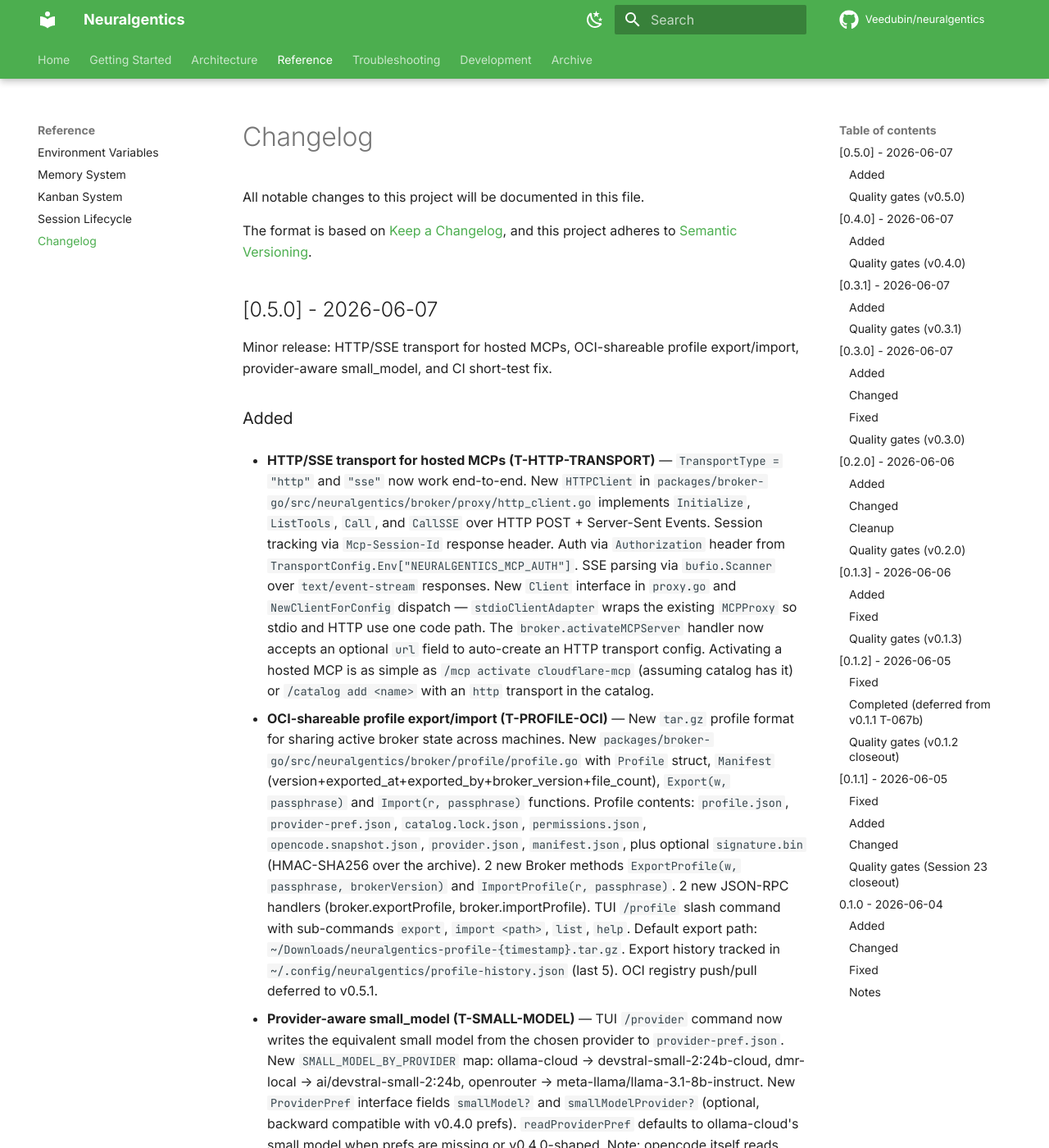
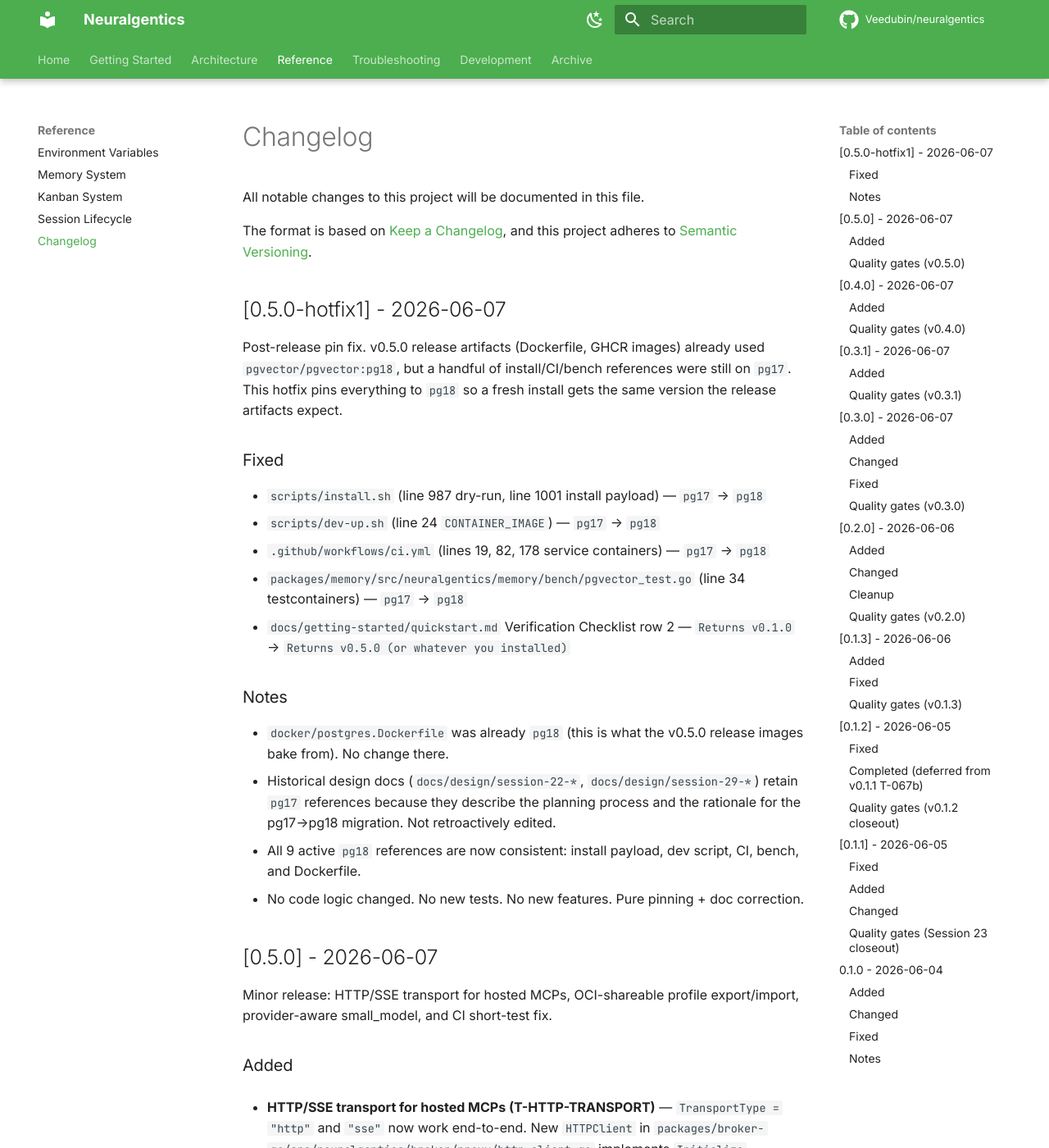
Before and after one commit to Veedubin/neuralgentics, an MkDocs documentation site: the page built from docs/changelog.md, in a window 1280 px wide and 1400 px high. Shown: the whole window at 82% size. Built offline with MkDocs 1.6.1 and Material for MkDocs 9.7.7, drawn with Linux system fonts in a browser that asks for light colours; comment, search, counter and statistics services are not loaded.

Commit message:
fix(install): pin pg18 across install/CI/bench + quickstart v0.5.0 fix
scripts/install.sh, scripts/dev-up.sh, .github/workflows/ci.yml, and
packages/memory/.../pgvector_test.go all referenced pg17 even though
v0.5.0 release artifacts (Dockerfile, GHCR images) were on pg18.
A fresh install would have pulled pg17. Pin everything to pg18.

Also fixes docs/getting-started/quickstart.md Verification Checklist
row 2: --version returns v0.5.0, not v0.1.0.

Refs: T-PG18-PIN-INSTALL, T-PG18-PIN-CI, T-PG18-PIN-BENCH, T-QUICKSTART-UNFUCK

```diff
--- a/docs/changelog.md
+++ b/docs/changelog.md
@@ -4,6 +4,25 @@ All notable changes to this project will be documented in this file.
 
 The format is based on [Keep a Changelog](https://keepachangelog.com/en/1.0.0/),
 and this project adheres to [Semantic Versioning](https://semver.org/spec/v2.0.0.html).
+
+## [0.5.0-hotfix1] - 2026-06-07
+
+Post-release pin fix. v0.5.0 release artifacts (Dockerfile, GHCR images) already used `pgvector/pgvector:pg18`, but a handful of install/CI/bench references were still on `pg17`. This hotfix pins everything to `pg18` so a fresh install gets the same version the release artifacts expect.
+
+### Fixed
+
+- `scripts/install.sh` (line 987 dry-run, line 1001 install payload) — `pg17` → `pg18`
+- `scripts/dev-up.sh` (line 24 `CONTAINER_IMAGE`) — `pg17` → `pg18`
+- `.github/workflows/ci.yml` (lines 19, 82, 178 service containers) — `pg17` → `pg18`
+- `packages/memory/src/neuralgentics/memory/bench/pgvector_test.go` (line 34 testcontainers) — `pg17` → `pg18`
+- `docs/getting-started/quickstart.md` Verification Checklist row 2 — `Returns v0.1.0` → `Returns v0.5.0 (or whatever you installed)`
+
+### Notes
+
+- `docker/postgres.Dockerfile` was already `pg18` (this is what the v0.5.0 release images bake from). No change there.
+- Historical design docs (`docs/design/session-22-*`, `docs/design/session-29-*`) retain `pg17` references because they describe the planning process and the rationale for the pg17→pg18 migration. Not retroactively edited.
+- All 9 active `pg18` references are now consistent: install payload, dev script, CI, bench, and Dockerfile.
+- No code logic changed. No new tests. No new features. Pure pinning + doc correction.
 
 ## [0.5.0] - 2026-06-07
 
```
Also changed, not shown: docs/getting-started/quickstart.md (+1 -1 lines), 4 other files.
